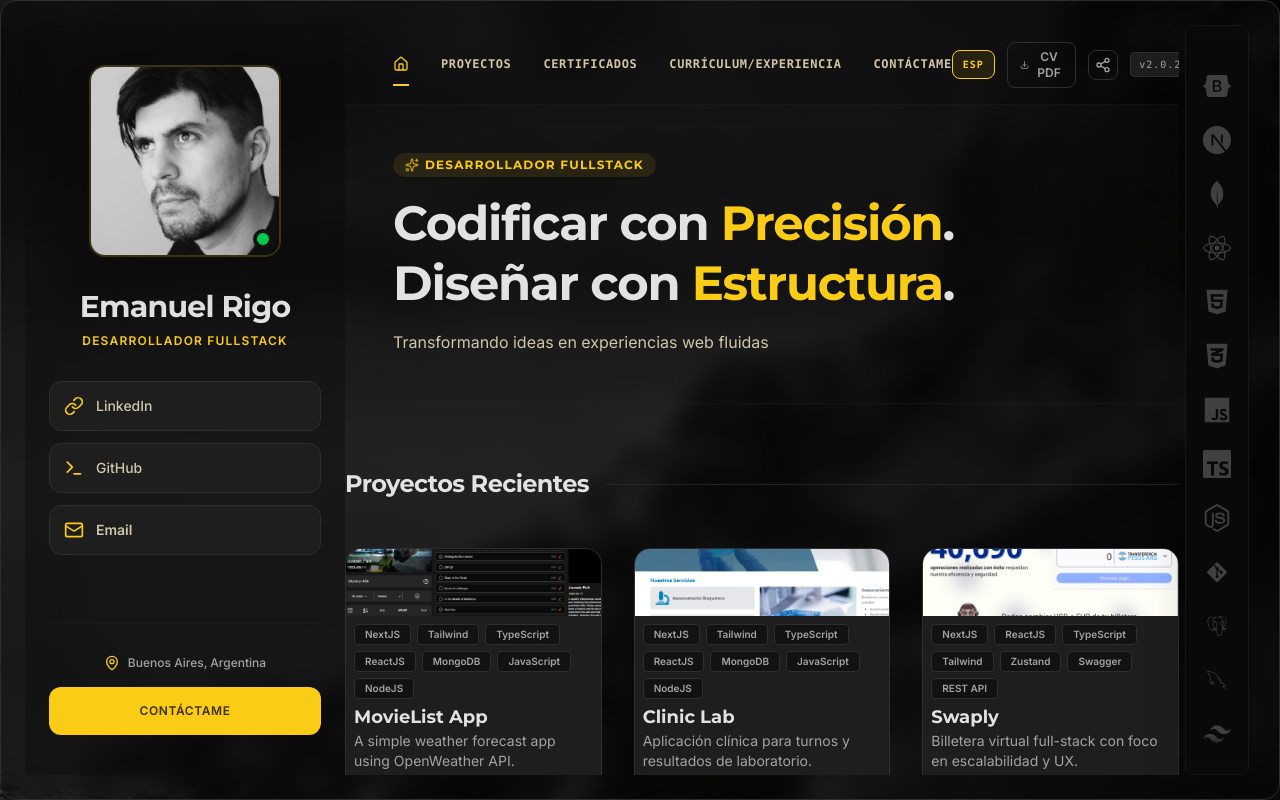
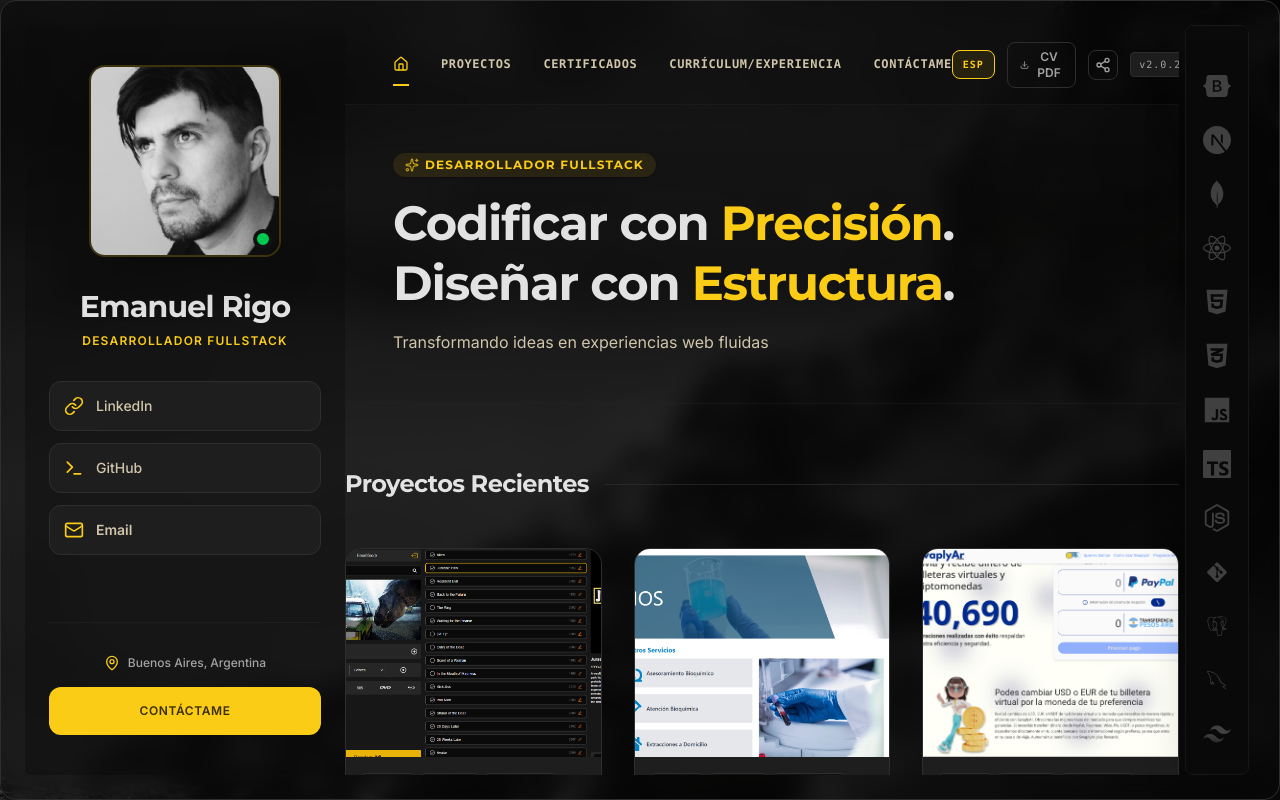
Before and after one commit to EmanuelRigo/Portfolio-v3-1, a Next.js app: page / in a window 1280 px wide. Built offline with nearby package versions, Linux system fonts and the light colour scheme.

Commit message:
feature/mejorando card de proyectos

```diff
--- a/src/components/ui/ProjectCard.tsx
+++ b/src/components/ui/ProjectCard.tsx
@@ -59,40 +59,113 @@ export default function ProjectCard({ project, onClick }: ProjectCardProps) {
         onClick={onClick}
         onMouseEnter={handleMouseEnter}
         onMouseLeave={handleMouseLeave}
-        className="relative aspect-square w-full overflow-hidden rounded-2xl border border-border-subtle bg-surface-slate group hover:border-primary-container hover:shadow-[0_0_30px_rgba(250,204,21,0.05)] cursor-pointer flex flex-col"
+        className="
+      relative
+      h-[460px]
+      w-full
+      overflow-hidden
+      rounded-2xl
+      border
+      border-border-subtle
+      bg-surface-slate
+      hover:border-primary-container
+      cursor-pointer
+      flex
+      flex-col
+      group
+      transition-colors
+    "
       >
-        <div className="relative flex-1 overflow-hidden">
+        {/* IMAGE */}
+        <div className="relative flex-[2.8] overflow-hidden">
           <img
             src={project.image}
             alt={project.title}
-            className="w-full h-full object-cover transition-all duration-500"
             referrerPolicy="no-referrer"
+            className="
+          w-full
+          h-full
+          object-cover
+        "
           />
         </div>
-        <div className="flex flex-col p-2">
-          <div className="flex flex-wrap gap-1.5 mb-1">
+
+        {/* CONTENT */}
+        <div className="flex flex-col flex-[2] p-4">
+          {/* TAGS */}
+          <div className="flex flex-wrap gap-1.5 mb-4">
             {project.tags.map((tag) => (
               <span
                 key={tag}
-                className="bg-surface-charcoal border border-border-subtle px-2.5 py-0.5 rounded font-sans text-[10px] font-semibold text-text-muted"
+                className="
+              bg-surface-charcoal
+              border
+              border-border-subtle
+              px-2
+              py-1
+              rounded
+              text-[10px]
+              font-semibold
+              text-text-muted
+              whitespace-nowrap
+            "
               >
                 {tag}
               </span>
             ))}
           </div>
-          <h4 className="font-serif text-lg font-bold text-on-surface">
-            {project.title}
-          </h4>
-          <p className="text-sm line-clamp-2 text-text-muted">
-            {project.description}
-          </p>
-          <div className="flex justify-between items-center pt-1 border-t border-border-subtle mt-1">
-            <span className="flex items-center gap-1 text-xs font-bold text-on-surface">
-              VER DETALLES COMPLETO <ChevronRight className="w-3.5 h-3.5" />
+
+          {/* TITLE + DESCRIPTION */}
+          <div className="flex-1">
+            <h4
+              className="
+            font-serif
+            text-[26px]
+            leading-none
+            font-bold
+            text-on-surface
+            mb-3
+          "
+            >
+              {project.title}
+            </h4>
+
+            <p
+              className="
+            text-sm
+            text-text-muted
+            line-clamp-2
+            leading-relaxed
+          "
+            >
+              {project.description}
+            </p>
+          </div>
+
+          {/* FOOTER */}
+          <div className="flex justify-between items-center pt-4">
+            <span
+              className="
+            flex
+            items-center
+            gap-1
+            text-xs
+            font-bold
+            text-primary-container
+            uppercase
+          "
+            >
+              VER DETALLES COMPLETO
+              <ChevronRight className="w-3.5 h-3.5" />
             </span>
+
             {project.demoUrl && project.demoUrl !== "#" && (
               <span
-                className="text-text-muted hover:text-primary-container"
+                className="
+              text-text-muted
+              transition-colors
+              group-hover:text-primary-container
+            "
                 title="Visitar Aplicación"
               >
                 <ExternalLink className="w-4 h-4" />
```
